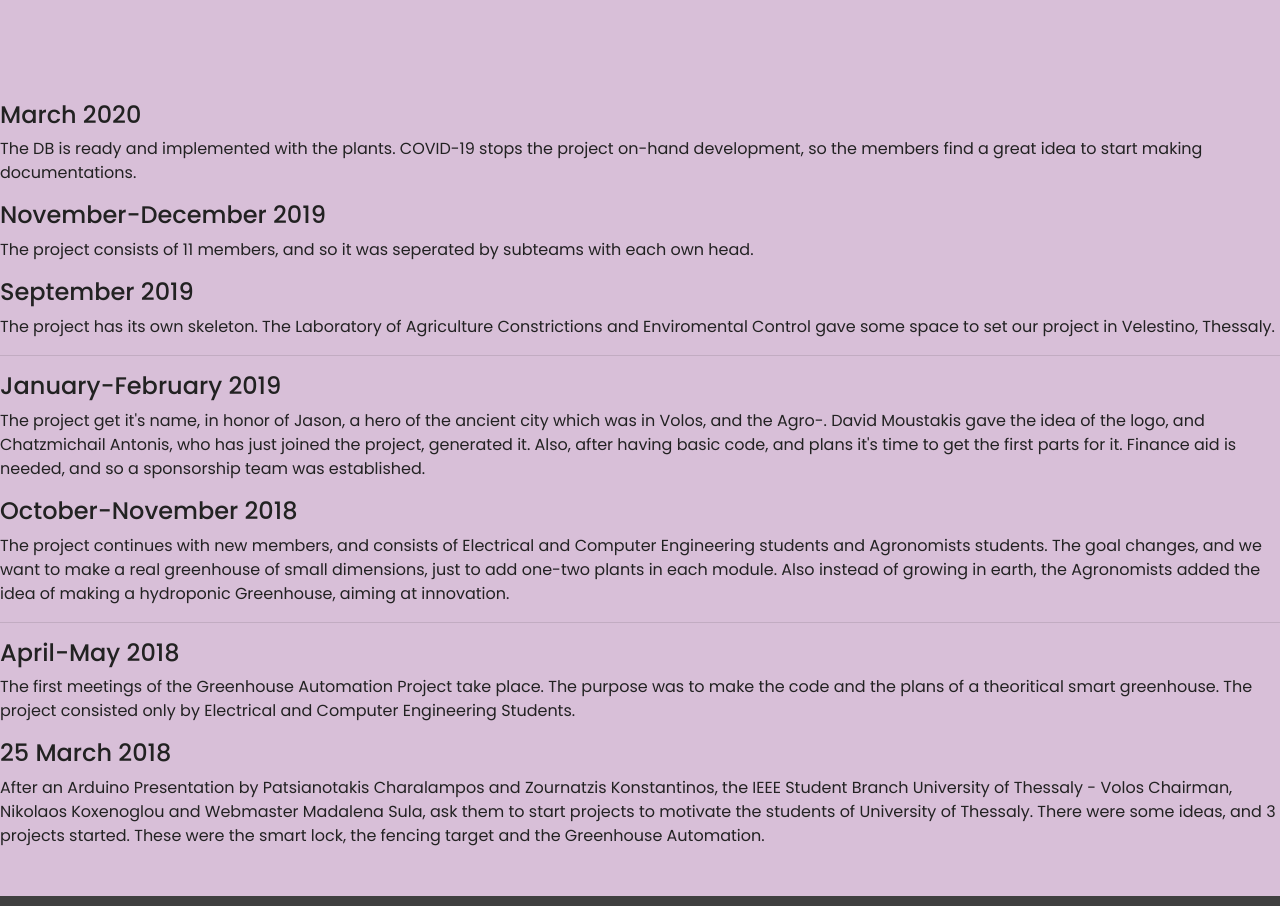
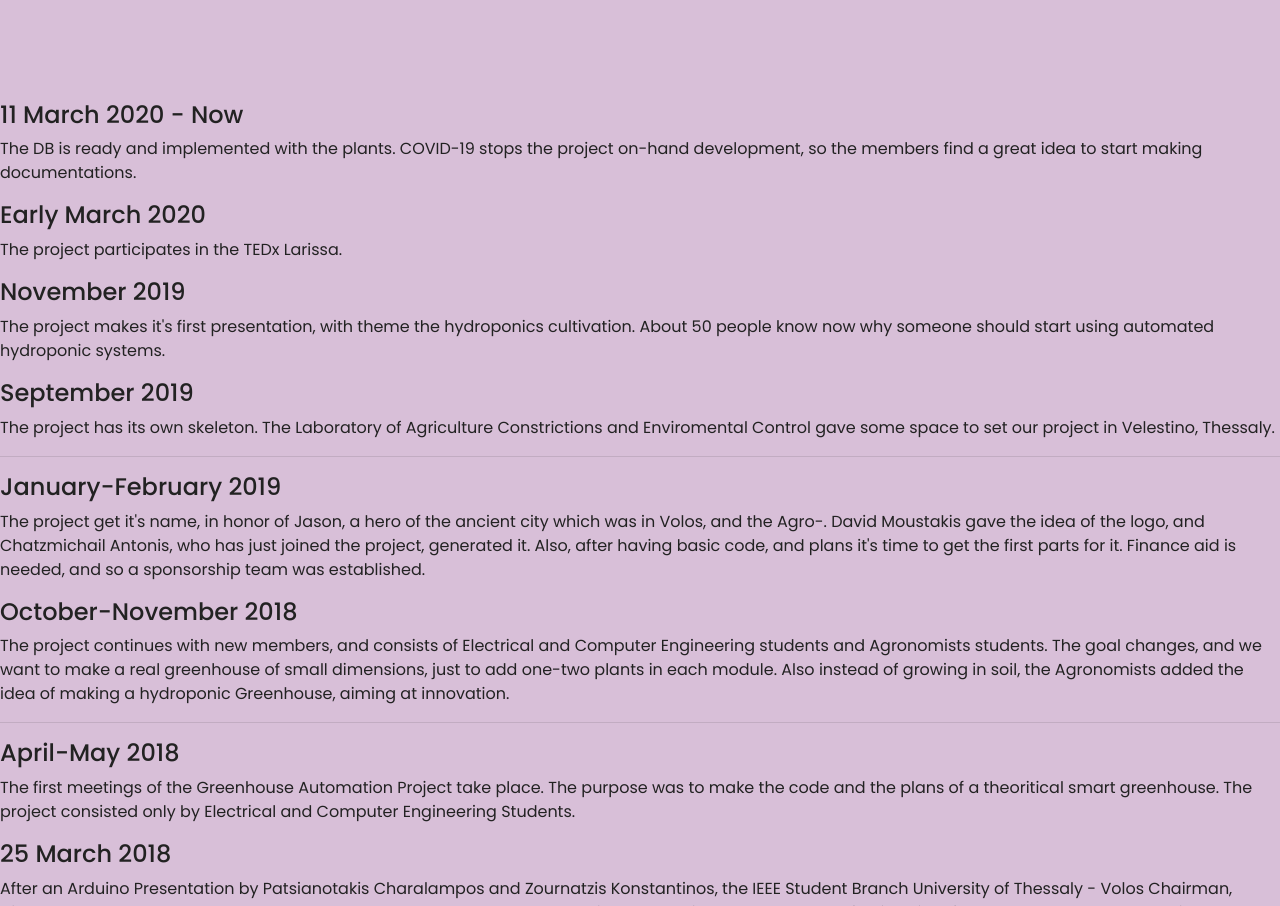
Before and after one commit to HelenVe/AgrojasonWebsite, a plain HTML site: page website/progress.html in a window 1280 px wide. Shown: the part 976-1882 px from the top of the page. Drawn offline with nearby package versions, Linux system fonts and the light colour scheme.

Commit message:
Made final text and added Pictures for progress. Except of the team.html, the other pages need some adjustment on the footer where the left picture goes more right than should

```diff
--- a/website/progress.html
+++ b/website/progress.html
@@ -70,14 +70,19 @@
 		</div>
 		<div data-spy="scroll" data-target="#list-example" data-offset="0" class="list-text padding">
 
-			<h4 id="1920">March 2020</h4>
+			<h4 id="1920"> 11 March 2020 - Now</h4>
 			<p>
 				The DB is ready and implemented with the plants. COVID-19 stops the project on-hand development, so the members find a great idea to start making documentations.
 			</p>
 
-			<h4>November-December 2019</h4>
+			<h4>Early March 2020</h4>
 			<p>
-				The project consists of 11 members, and so it was seperated by subteams with each own head.
+				The project participates in the TEDx Larissa.
+			</p>
+
+			<h4>November 2019</h4>
+			<p>
+				The project makes it's first presentation, with theme the hydroponics cultivation. About 50 people know now why someone should start using automated hydroponic systems.
 			</p>
 
 		    <h4>September 2019</h4>
@@ -92,7 +97,7 @@
 
 			<h4> October-November 2018</h4>
 			<p>
-				The project continues with new members, and consists of Electrical and Computer Engineering students and Agronomists students. The goal changes, and we want to make a real greenhouse of small dimensions, just to add one-two plants in each module. Also instead of growing in earth, the Agronomists added the idea of making a hydroponic Greenhouse, aiming at innovation.
+				The project continues with new members, and consists of Electrical and Computer Engineering students and Agronomists students. The goal changes, and we want to make a real greenhouse of small dimensions, just to add one-two plants in each module.  Also instead of growing in soil, the Agronomists added the idea of making a hydroponic Greenhouse, aiming at innovation.
 			</p>
 			<hr>
 			<h4 id="1718">April-May 2018</h4>
```
